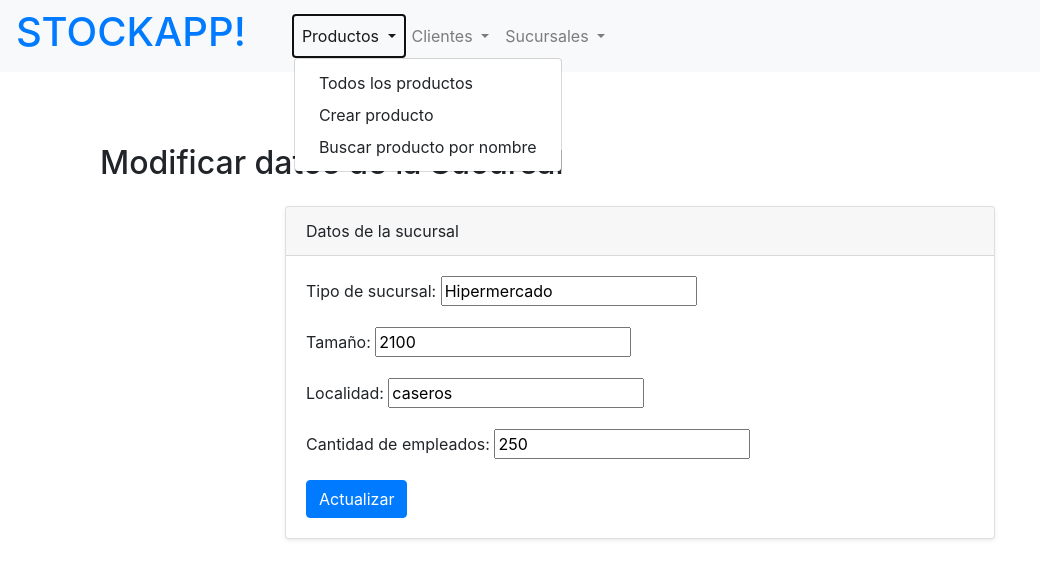
After one commit to Joaqomor/TerceraPreentrega-JoaquinMorillo, a Django app: page /stocks/sucursal/update/1 in a window 1280 px wide, after a click on "Productos". The commit adds this page. Shown: the top 586 px of the page, without its empty margins (0-1040 px from the left). Run offline with Django 5.2, Linux system fonts and the light colour scheme; data comes from the database, SQL or seed files in the repository; both versions use the stored data as it was after the commit; some libraries are stand-ins or nearby versions.

Commit message:
agrego mejoras y corrijo errores

```diff
--- a/stocks/templates/stocks/base.html
+++ b/stocks/templates/stocks/base.html
@@ -4,12 +4,12 @@
 <head>
     <meta charset="UTF-8">
     <meta name="viewport" content="width=device-width, initial-scale=1.0">
-    <title>{% block title %} xxxxx {% endblock title %}</title>
+    <title>{% block title %} HOME {% endblock title %}</title>
     <link rel="stylesheet" href="{% static 'stocks/css/bootstrap.css' %}">
 </head>
 <body>
     <nav class="navbar navbar-expand-lg navbar-light bg-light ">
-        <h1>STOCKAPP!</h1>
+        <a class="text-decoration-none" href="{% url 'home' %}"><h1>STOCKAPP!</h1></a>
         <button class="navbar-toggler" type="button" data-toggle="collapse" data-target="#navbarNav" aria-controls="navbarNav" aria-expanded="false" aria-label="Toggle navigation">
             <span class="navbar-toggler-icon "></span>
         </button>
@@ -22,7 +22,7 @@
                     <div class="dropdown-menu" aria-labelledby="navbarDropdownMenuLinkReserva">
                         <a class="dropdown-item" href="{% url 'product-list' %}">Todos los productos</a>
                         <a class="dropdown-item" href="{% url 'product-create' %}">Crear producto</a>
-                        <a class="dropdown-item" href="{% url 'zzz' %}">Buscar producto por nombre</a>
+                        <a class="dropdown-item" href="{% url 'product-search' %}">Buscar producto por nombre</a>
                     </div>
                 </li>
                 <li class="nav-item dropdown">
--- a/stocks/templates/stocks/home.html
+++ b/stocks/templates/stocks/home.html
@@ -1,9 +1,9 @@
 {% extends 'stocks/base.html' %}
 
-{% block title %} StockApp:home {% endblock title %}
+{% block title %} StockApp {% endblock title %}
 
 {% block content %}
 <section>
-    <h2 class="text-center">Bienvendios a la aplicación creada por Joaquin Morillo para la preentrega 3 de coderhouse!</h2>
+    <h2 class="text-center">Bienvendios a la aplicación creada por Joaquín Morillo para la preentrega 3 de coderhouse!</h2>
 </section>
 {% endblock %}
--- a/stocks/templates/stocks/list.html
+++ b/stocks/templates/stocks/productos/list.html
@@ -33,9 +33,9 @@
                     <td>{{ producto.codigo }}</td>
                     <td>{{ producto.descripcion }}</td>
                     <td>
-                        <a href="{% url 'product-detail' producto.id %}" class="btn btn-primary btn-sm">Editar</a>
+                        <a href="{% url 'product-update' producto.id %}" class="btn btn-primary btn-sm">Editar</a>
                         <a href="{% url 'product-delete' producto.id %}" class="btn btn-danger btn-sm">Eliminar</a>
-                        <a href="{% url 'product-detail' producto.id %}" class="btn btn-success btn-sm">Ver</a>
+                        <a href="{% url 'product-detail' producto.id %}" class="btn btn-success btn-sm">Ver detalle</a>
                     </td>
                 </tr>
                 {% endfor %}
--- /dev/null
+++ b/stocks/templates/stocks/sucursales/form_update.html
@@ -0,0 +1,27 @@
+{% extends 'stocks/base.html' %}
+
+{% block title %}Modificar Sucursal{% endblock %}
+
+{% block content %}
+<section class="py-5">
+    <div class="container">
+        <h2 class="mb-4">Modificar datos de la Sucursal</h2>
+        <div class="row">
+            <div class="col-lg-8 mx-auto">
+                <div class="card shadow-sm">
+                    <div class="card-header">
+                        Datos de la sucursal
+                    </div>
+                    <div class="card-body">
+                        <form method="POST" action="{% url 'office-update' OBJETO.id %}">
+                            {% csrf_token %}  <!-- CSRF Token added here -->
+                            {{ form_update.as_p }}
+                            <button type="buscar" class="btn btn-primary">Actualizar</button>
+                        </form>
+                    </div>
+                </div>
+            </div>
+        </div>
+    </div>
+</section>
+{% endblock %}
--- a/stocks/templates/stocks/sucursales/list.html
+++ b/stocks/templates/stocks/sucursales/list.html
@@ -31,9 +31,9 @@
                     <td>{{ sucursal.localidad }}</td>
                     <td>{{ sucursal.cantidad_de_empleados }}</td>
                     <td>
-                        <a href="{% url 'office-detail' sucursal.id %}" class="btn btn-primary btn-sm">Editar</a>
+                        <a href="{% url 'office-update' sucursal.id %}" class="btn btn-primary btn-sm">Editar</a>
                         <a href="{% url 'office-delete' sucursal.id %}" class="btn btn-danger btn-sm">Eliminar</a>
-                        <a href="{% url 'office-detail' sucursal.id %}" class="btn btn-success btn-sm">Ver</a>
+                        <a href="{% url 'office-detail' sucursal.id %}" class="btn btn-success btn-sm">Ver detalle</a>
                     </td>
                 </tr>
                 {% endfor %}
--- a/stocks/urls.py
+++ b/stocks/urls.py
@@ -2,11 +2,11 @@ from django.urls import path
 
 from .views import (
     home_view,
-    detail_view,
-    list_view,
-    search_view,
-    search_with_form_view,
-    create_with_form_view,
+    detail_product_view,
+    list_product_view,
+    search_product_view,
+    search_product_with_form_view,
+    create_product_with_form_view,
     create_client_with_form_view,
     detail_client_view,
     client_list_view,
@@ -18,20 +18,21 @@ from .views import (
     detail_office_view,
     search_office_view,
     office_delete_view,
-    delete_view,
+    delete_product_view,
+    office_update_view,
+    update_product_view,
 
 
 )
 
 urlpatterns = [
-    path("", home_view),
-    path("detail/<producto_id>", detail_view),
-    path("list/", list_view, name="product-list"),
-    path("buscar/<nombre_de_usuario>", search_view),
-    path("buscar-con-formulario/", search_with_form_view, name="zzz"),
-    path("crear-producto-con-formulario/", create_with_form_view, name="product-create"),
-    path("product/detail/<producto_id>", detail_view, name="product-detail"),
-    path("product/delete/<producto_id>", delete_view, name="product-delete"),
+    path("", home_view, name="home"),
+    path("list/", list_product_view, name="product-list"),
+    path("buscar-con-formulario/", search_product_with_form_view, name="product-search"),
+    path("crear-producto-con-formulario/", create_product_with_form_view, name="product-create"),
+    path("producto/detail/<producto_id>", detail_product_view, name="product-detail"),
+    path("producto/delete/<producto_id>", delete_product_view, name="product-delete"),
+    path("producto/update/<producto_id>", update_product_view, name="product-update"),
     path("cliente/create/", create_client_with_form_view, name="client-create"),
     path("cliente/detail/<cliente_id>", detail_client_view, name="client-detail"),
     path("cliente/list/", client_list_view, name="client-list"),
@@ -43,5 +44,6 @@ urlpatterns = [
     path("sucursal/detail/<sucursal_id>", detail_office_view, name="office-detail"),
     path("sucursal/buscar/", search_office_view, name="office-search"),
     path("sucursal/delete/<sucursal_id>", office_delete_view, name="office-delete"),
+    path("sucursal/update/<sucursal_id>", office_update_view, name="office-update"),
 
 ]
--- a/stocks/views.py
+++ b/stocks/views.py
@@ -5,10 +5,16 @@ from .models import Producto, Cliente, Sucursal
 
 
 
-def create_with_form_view(request):
+
+def home_view(request):
+    return render(request, "stocks/home.html")
+
+#---------------------Funciones para productos---------------------
+
+def create_product_with_form_view(request):
     if request.method == "GET":
         contexto = {"create_form": ProductoCreateForm() }
-        return render(request, "stocks/form-create.html", contexto)
+        return render(request, "stocks/productos/form_create.html", contexto)
     elif request.method == "POST":
         form = ProductoCreateForm(request.POST)
         if form.is_valid():
@@ -19,13 +25,83 @@ def create_with_form_view(request):
             descripcion = form.cleaned_data['descripcion']
             nuevo_producto = Producto(nombre_de_producto=nombre_de_producto, categoria=categoria, precio=precio,codigo=codigo, descripcion=descripcion)
             nuevo_producto.save()
-            return detail_view(request, nuevo_producto.id)
+            return detail_product_view(request, nuevo_producto.id)
 
+
+def list_product_view(request):
+    productos = Producto.objects.all()
+    contexto_dict = {'todos_los_productos': productos}
+    return render(request, "stocks/productos/list.html", contexto_dict)
+
+
+def search_product_view(request, nombre_de_producto):
+    todos_los_productos = Producto.objects.filter(nombre_de_producto=nombre_de_producto).all()
+    contexto_dict = {"productos": todos_los_productos}
+    return render(request, "stocks/productos/list.html", contexto_dict)
+
+
+def search_product_with_form_view(request):
+    if request.method == "GET":
+        form = ProductoSearchForm()
+        return render(request, "stocks/productos/form_search.html", context={"search_form": form})
+    elif request.method == "POST":
+        form = ProductoSearchForm(request.POST)
+        if form.is_valid():
+            nombre_de_producto = form.cleaned_data['nombre_de_producto']
+        productos = Producto.objects.filter(nombre_de_producto=nombre_de_producto).all()
+        contexto_dict = {"todos_los_productos": productos}
+        return render(request, "stocks/list.html", contexto_dict)
+
+def delete_product_view(request, producto_id):
+    producto_a_borrar = Producto.objects.filter(id=producto_id).first()
+    producto_a_borrar.delete()
+    return redirect("product-list")
+
+
+def detail_product_view(request, producto_id):
+    producto = Producto.objects.get(id=producto_id)
+    contexto_dict = {"producto": producto}
+    return render(request, "stocks/productos/detail.html", contexto_dict)
+
+def update_product_view(request, producto_id):
+    producto_a_editar = Producto.objects.filter(id=producto_id).first()
+    if request.method == "GET":
+        valores_iniciales = {
+            "nombre_de_producto": producto_a_editar.nombre_de_producto,
+            "categoria": producto_a_editar.categoria,
+            "precio": producto_a_editar.precio,
+            "codigo": producto_a_editar.codigo,
+            "descripcion": producto_a_editar.descripcion
+        }
+        formulario = ProductoCreateForm(initial=valores_iniciales)
+        contexto = {
+            "form_update": formulario,
+            "OBJETO": producto_a_editar
+        }
+        return render(request, "stocks/productos/form_update.html", contexto)
+    elif request.method == "POST":
+        form = ProductoCreateForm(request.POST)
+        if form.is_valid():
+            nombre_de_producto = form.cleaned_data['nombre_de_producto']
+            categoria = form.cleaned_data['categoria']
+            precio = form.cleaned_data['precio']
+            codigo = form.cleaned_data['codigo']
+            descripcion = form.cleaned_data['descripcion']
+            producto_a_editar.nombre_de_producto = nombre_de_producto
+            producto_a_editar.categoria = categoria
+            producto_a_editar.precio = precio
+            producto_a_editar.codigo = codigo
+            producto_a_editar.descripcion = descripcion
+            producto_a_editar.save()
+            return redirect("product-detail", producto_a_editar.id)
+
+
+#---------------------Funciones para clientes---------------------
 
 def create_client_with_form_view(request):
     if request.method == "GET":
         contexto = {"client_form": ClientCreateForm()}
-        return render(request, "stocks/clientes/form-create.html", contexto)
+        return render(request, "stocks/clientes/form_create.html", contexto)
     elif request.method == "POST":
         form = ClientCreateForm(request.POST)
         if form.is_valid():
@@ -37,46 +113,6 @@ def create_client_with_form_view(request):
             nuevo_cliente.save()
             return detail_client_view(request, nuevo_cliente.id)
 
-
-def home_view(request):
-    return render(request, "stocks/home.html")
-
-
-def list_view(request):
-    productos = Producto.objects.all()
-    contexto_dict = {'todos_los_productos': productos}
-    return render(request, "stocks/list.html", contexto_dict)
-
-
-def search_view(request, nombre_de_producto):
-    todos_los_productos = Producto.objects.filter(nombre_de_producto=nombre_de_producto).all()
-    contexto_dict = {"productos": todos_los_productos}
-    return render(request, "stocks/list.html", contexto_dict)
-
-
-def search_with_form_view(request):
-    if request.method == "GET":
-        form = ProductoSearchForm()
-        return render(request, "stocks/form-search.html", context={"search_form": form})
-    elif request.method == "POST":
-        #  devolverle a "chrome" la lista de reservas encontrada o avisar que no se encontró nada
-        form = ProductoSearchForm(request.POST)
-        if form.is_valid():
-            nombre_de_producto = form.cleaned_data['nombre_de_producto']
-        productos = Producto.objects.filter(nombre_de_producto=nombre_de_producto).all()
-        contexto_dict = {"todos_los_productos": productos}
-        return render(request, "stocks/list.html", contexto_dict)
-
-def delete_view(request, producto_id):
-    producto_a_borrar = Producto.objects.filter(id=producto_id).first()
-    producto_a_borrar.delete()
-    return redirect("product-list")
-
-
-def detail_view(request, producto_id):
-    producto = Producto.objects.get(id=producto_id)
-    contexto_dict = {"producto": producto}
-    return render(request, "stocks/detail.html", contexto_dict)
 
 
 def detail_client_view(request, cliente_id):
@@ -139,6 +175,9 @@ def search_client_view(request):
         contexto_dict = {"todos_los_clientes": clientes}
         return render(request, "stocks/clientes/list.html", contexto_dict)
 
+
+#---------------------Funciones para sucursales---------------------
+
 def office_list_view(request):
     sucursales = Sucursal.objects.all()
     contexto = {"todas_las_sucursales": sucursales}
@@ -181,3 +220,32 @@ def office_delete_view(request, sucursal_id):
     sucursal_a_borrar = Sucursal.objects.filter(id=sucursal_id).first()
     sucursal_a_borrar.delete()
     return redirect("office-list")
+
+def office_update_view(request, sucursal_id):
+    sucursal_a_editar = Sucursal.objects.filter(id=sucursal_id).first()
+    if request.method == "GET":
+        valores_iniciales = {
+            "tipo_de_sucursal": sucursal_a_editar.tipo_de_sucursal,
+            "tamaño": sucursal_a_editar.tamaño,
+            "localidad": sucursal_a_editar.localidad,
+            "cantidad_de_empleados": sucursal_a_editar.cantidad_de_empleados
+        }
+        formulario = SucursalCreateForm(initial=valores_iniciales)
+        contexto = {
+            "form_update": formulario,
+            "OBJETO": sucursal_a_editar
+        }
+        return render(request, "stocks/sucursales/form_update.html", contexto)
+    elif request.method == "POST":
+        form = SucursalCreateForm(request.POST)
+        if form.is_valid():
+            tipo_de_sucursal = form.cleaned_data['tipo_de_sucursal']
+            tamaño = form.cleaned_data['tamaño']
+            localidad = form.cleaned_data['localidad']
+            cantidad_de_empleados = form.cleaned_data['cantidad_de_empleados']
+            sucursal_a_editar.tipo_de_sucursal = tipo_de_sucursal
+            sucursal_a_editar.tamaño = tamaño
+            sucursal_a_editar.localidad = localidad
+            sucursal_a_editar.cantidad_de_empleados = cantidad_de_empleados
+            sucursal_a_editar.save()
+            return redirect("office-detail", sucursal_a_editar.id)
```
Also changed, not shown: stocks/templates/stocks/productos/form_search.html (added, +27 -0 lines), stocks/templates/stocks/productos/form_update.html (renamed from stocks/templates/stocks/form-search.html, +6 -6 lines), README.md, db.sqlite3, stocks/templates/stocks/clientes/form_create.html (renamed from stocks/templates/stocks/clientes/form-create.html), stocks/templates/stocks/productos/detail.html (renamed from stocks/templates/stocks/detail.html), stocks/templates/stocks/productos/form_create.html (renamed from stocks/templates/stocks/form-create.html).
